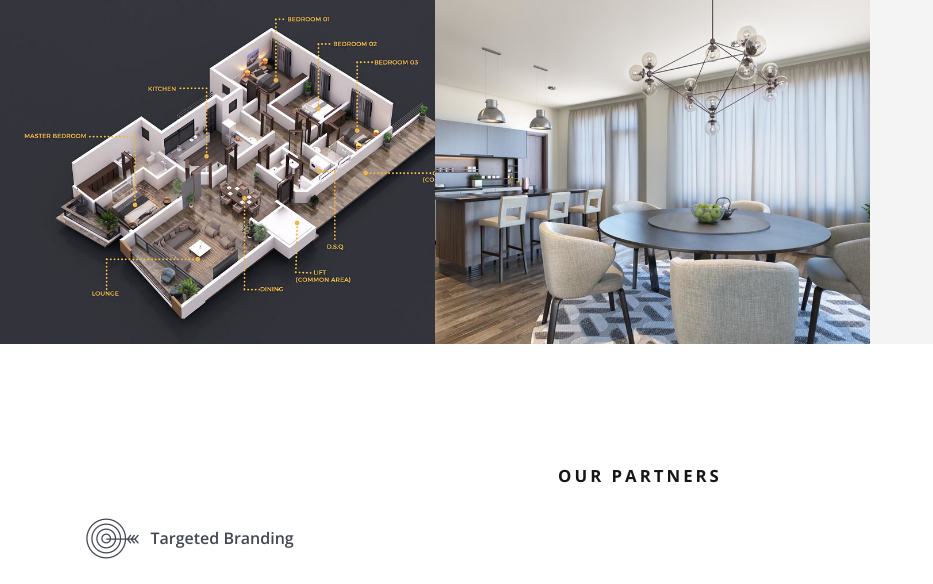
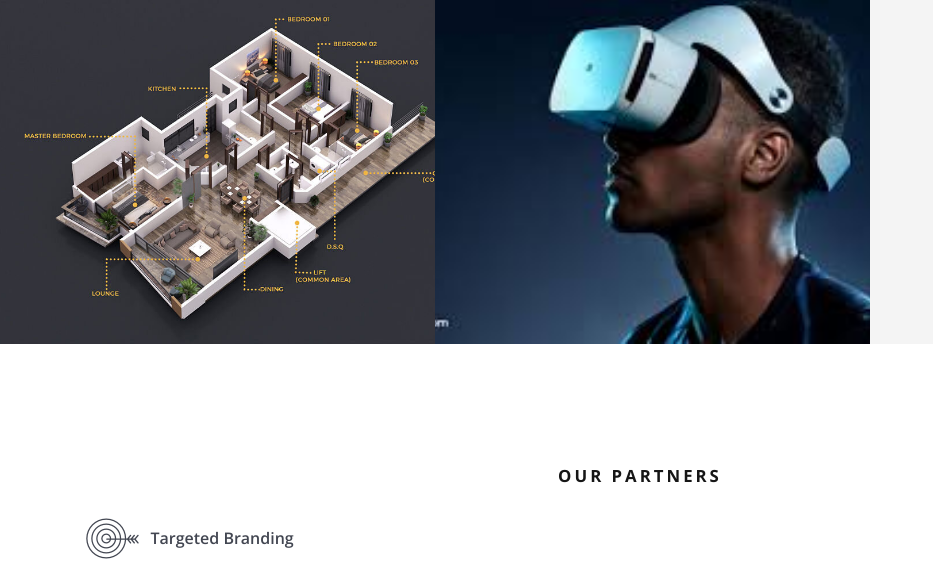
Before and after one commit to Madaraka02/wavestudio, a Django app: page / in a window 1280 px wide. Shown: the part 1558-2142 px from the top of the page, without its empty margins (0-933 px from the left). Run offline with Django 4.2, Linux system fonts and the light colour scheme; data comes from the database, SQL or seed files in the repository; parts of the project's set-up code (start-up, migrations or seed data) failed here and were passed over.

Commit message:
added feedback

```diff
--- a/templates/index.html
+++ b/templates/index.html
@@ -153,17 +153,18 @@
 
 					<div class="projects-container">
 						<div class="row">
-						<div class="col-md-4 col-sm-6 col-xs-12 no-pad project print image-holder">
+
+						<div class="col-md-4 col-sm-6 col-xs-12 no-pad project image-holder">
 							<div class="background-image-holder">
-								<img class="background-image" alt="Background Image" src="{% static 'img/Virtual Reality.jpg' %}">
+								<img class="background-image ddr" alt="Background Image" src="{% static 'img/int.jpg' %}">
 							</div>
 							<div class="hover-state">
 								<div class="align-vertical">
-									<h3 class="text-white"><strong>Virtual Reality</strong></h3>
+									<h3 class="text-white"><strong>Interior</strong> Rendering</h3>
+
 								</div>
 							</div>
 						</div>
-
 						<div class="col-md-4 col-sm-6 col-xs-12 no-pad project branding image-holder">
 							<div class="background-image-holder">
 								<img class="background-image" alt="Background Image" src="{% static 'img/Exterior Rendering-1.png' %}">
@@ -175,7 +176,7 @@
 							</div>
 						</div>
 
-						<div class="col-md-4 col-sm-6 col-xs-12 no-pad project print image-holder">
+						<div class="col-md-4 col-sm-6 col-xs-12 no-pad project image-holder">
 							<div class="background-image-holder">
 								<video autoplay muted loop
 								style="max-width: 100%; height: 100%; object-fit: fill;">
@@ -188,7 +189,7 @@
 								</div>
 							</div>
 						</div>
-						<div class="col-md-4 col-sm-6 col-xs-12 no-pad project print image-holder">
+						<div class="col-md-4 col-sm-6 col-xs-12 no-pad project image-holder">
 							<div class="background-image-holder">
 								<img class="background-image ddr" alt="Background Image" src="{% static 'img/3bbb.jpg' %}">
 							</div>
@@ -198,18 +199,18 @@
 								</div>
 							</div>
 						</div>
-
-						<div class="col-md-4 col-sm-6 col-xs-12 no-pad project print image-holder">
+						<div class="col-md-4 col-sm-6 col-xs-12 no-pad project image-holder">
 							<div class="background-image-holder">
-								<img class="background-image ddr" alt="Background Image" src="{% static 'img/int.jpg' %}">
+								<img class="background-image" alt="Background Image" src="{% static 'img/vrrr.jpeg' %}">
 							</div>
 							<div class="hover-state">
 								<div class="align-vertical">
-									<h3 class="text-white"><strong>Interior</strong> Rendering</h3>
-
+									<h3 class="text-white"><strong>Virtual Reality</strong></h3>
 								</div>
 							</div>
 						</div>
+
+
 
 
 					</div>
```
Also changed, not shown: static/img/download.jpeg (added), static/img/vr.jpeg (added), static/img/vrr.jpeg (added), static/img/vrrr.jpeg (added).
